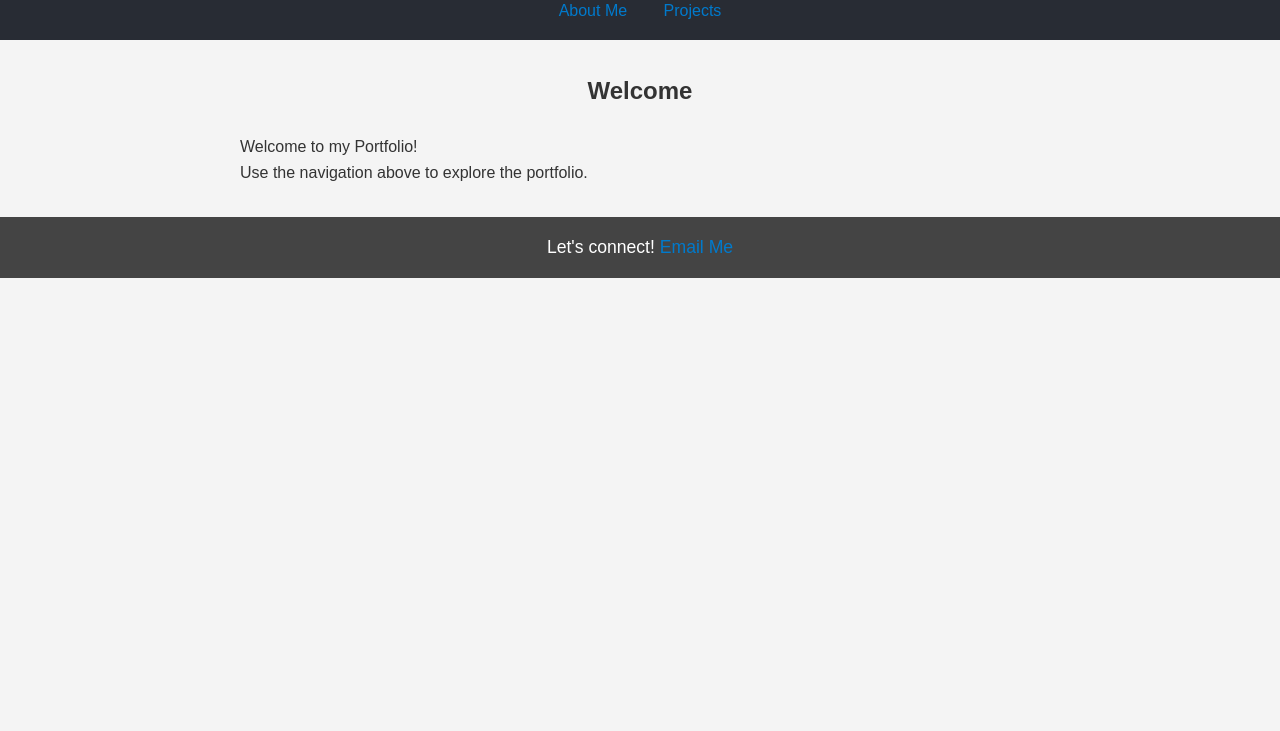
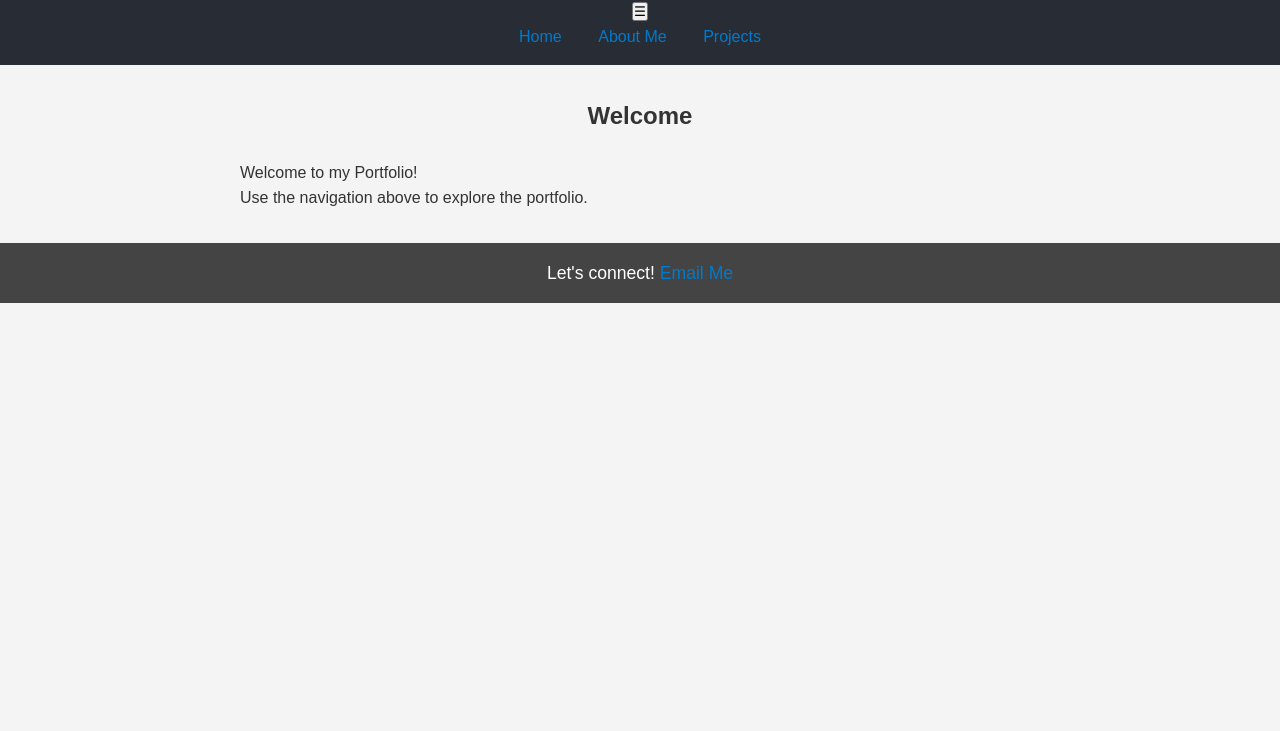
Before and after one commit to codespirityash/vite-vanilla-portfolio, a website built with Vite: page index.html in a window 1280 px wide. Shown: the part 69-800 px from the top of the page. Built offline with nearby package versions, Linux system fonts and the light colour scheme.

Commit message:
Add sliding navigation

```diff
--- a/index.html
+++ b/index.html
@@ -8,11 +8,12 @@
     <link rel="stylesheet" href="src/dist/css/main.css" />
   </head>
   <body>
-    <body>
     <header>
       <h1>My Portfolio</h1>
-        <nav>
+      <button id="menu-toggle" aria-label="Toggle Navigation">&#9776;</button>
+      <nav id="nav-menu">
         <ul>
+          <li><a href="index.html">Home</a></li>
           <li><a href="about.html">About Me</a></li>
           <li><a href="projects.html">Projects</a></li>
         </ul>
--- a/src/main.js
+++ b/src/main.js
@@ -1 +1,3 @@
-import './styles/main.scss';
+import "./styles/main.scss";
+
+import "./nav.js";
--- /dev/null
+++ b/src/nav.js
@@ -0,0 +1,8 @@
+document.addEventListener("DOMContentLoaded", function () {
+  const menuToggle = document.getElementById("menu-toggle");
+  const navMenu = document.getElementById("nav-menu");
+
+  menuToggle.addEventListener("click", function () {
+    navMenu.classList.toggle("active");
+  });
+});
```
Lines whose indentation alone changed are shown as unchanged.
